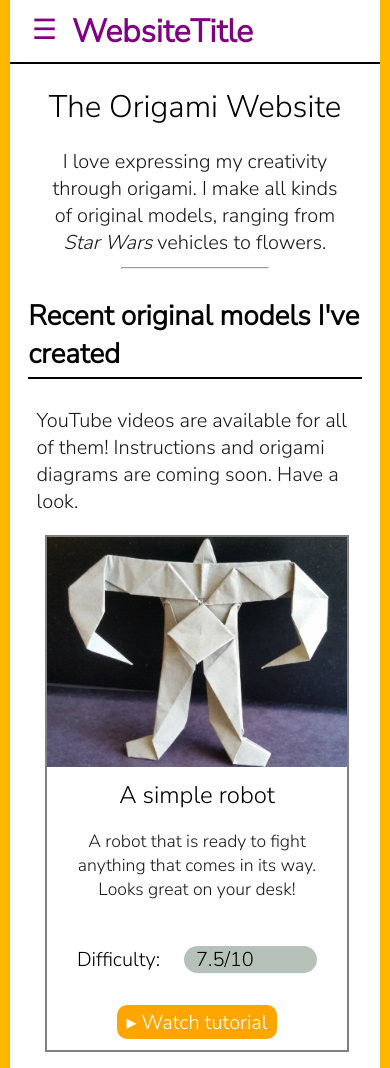
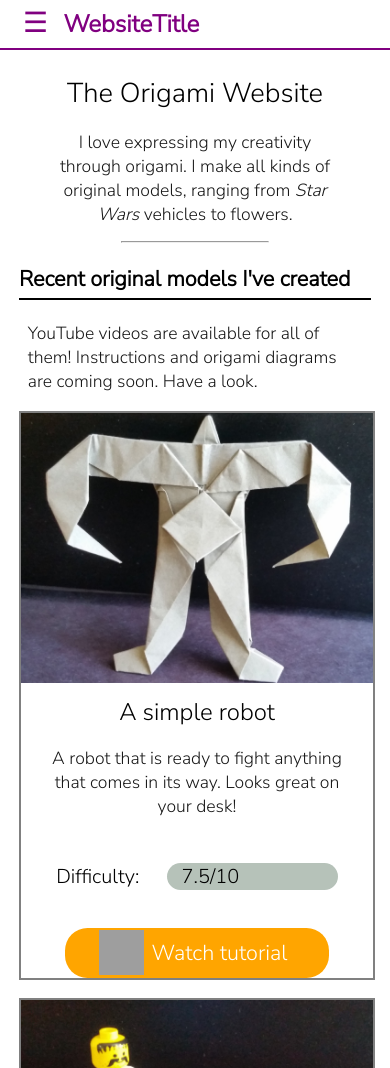
Before and after one commit to PitchK/h, a plain HTML site: page index.html in a window 390 px wide. Shown: the top 1068 px of the page. Drawn offline with Linux system fonts and the light colour scheme; grey boxes are pictures that could not be loaded.

Commit message:
mobile compatible

```diff
--- a/css/styles.css
+++ b/css/styles.css
@@ -1,5 +1,5 @@
 body{
-    background-color: #ffb700;
+
     margin: 0;
     font-family: 'Nunito Sans', sans-serif;
     margin-bottom: 0;
@@ -8,12 +8,25 @@ body{
 }
 
 #content{
-    margin-left: 7.5%;
-    margin-right: 7.5%;
-    width: 85%;
+
+    width: 80%;
     background-color: white;
     margin-top: 0;
     margin-bottom: 0;
+    margin-left: 10%;
+    margin-right: 10%;
+
+}
+
+
+.canvasHolder{
+    width: 10%;
+    height: 2000px;
+    border: 1px solid black;
+}
+
+#entireBody{
+    display: flex;
 }
 
 #text{
@@ -28,7 +41,7 @@ body{
     text-decoration: none;
     margin-top: auto;
     margin-bottom: auto;
-    padding-left: 5%;
+    padding-left: 12%;
     color: purple;
 }
 
@@ -36,16 +49,15 @@ body{
     display: block;
     display: flex;
     border-bottom: 3px solid grey;
-    position: sticky;
-
-
+    margin-bottom: 0;
 }
 
 #innerNavigation{
     display: flex;
 
-    margin-left: 20.8%;
+    margin-left: 18%;
     width: 100%;
+    margin-right: 9%;
 }
 
 .links{
@@ -94,6 +106,20 @@ body{
     display: flex;
 }
 
+#testDiv{
+    height: 300px;
+    width: 300px;
+    background-size: 300px;
+    border: 2px solid black;
+    background-image: url("https://pitchk.github.io/h/fv6_finished.svg");
+    transition: 0.5s;
+}
+
+#testDiv:hover{
+    transform: rotate(90deg);
+    transition: 0.5s;
+}
+
 .explore{
     color: white;
     background-color: orange;
@@ -125,11 +151,12 @@ body{
 }
 
 .section{
-    margin-left: 5%;
-    margin-right: 5%;
-    width: 90%;
+    margin-left: 2.5%;
+    margin-right: 2.5%;
+    width: 95%;
     margin-bottom: 5%;
 }
+
 
 .flexContainer{
     display: flex;
@@ -184,17 +211,17 @@ body{
 }
 
 .watchLink{
-    background-color: orange;
-    font-size: 125%;
+
+    font-size: 135%;
     border-radius: 10px;
     color: white;
     text-decoration: none;
     text-align: center;
     padding-left: 3%;
     padding-right: 3%;
-    padding-top: 1.2%;
-    padding-bottom: 1.2%;
-
+    margin-top: auto;
+    margin-bottom: auto;
+    text-decoration: none;
 }
 
 .betweenLinks{
@@ -204,7 +231,35 @@ body{
 
 .linkContainers{
     text-align: center;
+    display: flex;
+    background-color: orange;
+    justify-content: center;
+    text-decoration: none;
+    border-radius: 22.5px;
+    margin-left: 12.5%;
+    margin-right: 12.5%;
 }
+
+.ninjastar{
+    height: 45px;
+    width: 45px;
+    background-size: 45px;
+    margin-top: 1%;
+    margin-bottom: 1%;
+    background-image: url("https://pitchk.github.io/h/ninjastar.svg");
+    transition: 0.5s;
+}
+
+.linkContainers:hover .ninjastar{
+    transform: rotate(180deg);
+    transition: 0.5s;
+}
+
+.linkContainers:hover{
+    background-color: #ffbf00;
+    transition: 0.5s;
+}
+
 
 iframe{
     width: 100%;
@@ -227,12 +282,15 @@ iframe{
 
     .flexContainer{
         flex-direction: column;
+        width: 100%;
+        margin-left: 0;
+        margin-right: 0;
     }
 
     .indivFlexContainer{
-        width: 90%;
-        margin-left: 5%;
-        margin-right: 5%;
+        width: 100%;
+        margin-left: 0;
+        margin-right: 0;
         margin-bottom: 5%;
     }
 
@@ -243,26 +301,27 @@ iframe{
     #title{
         margin-left: 5%;
         margin-right: 5%;
-        font-size: 8vw;
-        padding-top: 20%;
+        font-size: 7vw;
+        padding-top: 17%;
     }
 
     #subtitle{
         margin-left: 10%;
         margin-right:10%;
-        font-size: 5vw;
+        font-size: 4vw;
+        margin-bottom: 4%;
     }
 
     #mobileHeader{
         display: block;
         display: flex;
-        border-bottom: 2px solid black;
+        border-bottom: 2px solid purple;
         /*position: fixed;*/
         position: fixed;
         background-color: white;
-        margin-left: 2.5%;
-        margin-right: 2.5%;
-        width: 95%;
+        margin-left: 0;
+        margin-right: 0;
+        width: 100%;
         z-index: 3;
         top: 0;
     }
@@ -280,8 +339,8 @@ iframe{
         width: 40px;
         height: 40px;
         text-align: center;
-        margin-top: 3%;
-        margin-bottom: 3%;
+        margin-top: 1%;
+        margin-bottom: 1%;
 
         transition: 0.7s;
     }
@@ -298,7 +357,7 @@ iframe{
         margin-top: auto;
         margin-bottom: auto;
         padding-left: 2%;
-
+        font-size: 150%;
     }
 
     #mobileHeaderOpen{
@@ -309,16 +368,17 @@ iframe{
         border-left: 4px solid white;
         position: absolute;
         z-index: 2;
-        margin-left: 2.5%;
-        margin-right: 2.5%;
-        width: 95%;
-        border-top: 2px solid purple;
+        margin-left: 0;
+        margin-right: 0;
+        width: 100%;
+
         display: none;
         position: fixed;
+        margin-top: 10%;
     }
 
     .mobileLinks{
-        font-size: 175%;
+        font-size: 125%;
         padding: 5%;
         color: white;
         text-decoration: none;
@@ -338,7 +398,7 @@ iframe{
     }
 
     #mobileMenu{
-        font-size: 200%;
+        font-size: 150%;
         text-decoration: underline;
         margin-top: 1%;
         margin-bottom: 1%;
@@ -348,15 +408,15 @@ iframe{
     }
 
     #subtitle{
-        font-size: 125%;
+        font-size: 110%;
     }
 
     .sectionTitle{
-        font-size: 175%;
+        font-size: 135%;
     }
 
     .sectionSubtitle{
-        font-size: 125%;
+        font-size: 4.5vw;
     }
 
     #title{
--- a/index.html
+++ b/index.html
@@ -32,7 +32,6 @@
             <a href="/gallery" class = 'mobileLinks'>Gallery</a>
         </div>
     </div>
-    <div id = 'content'>
     <div id = 'header'>
         <a href="" id = 'icon'>WebsiteTitle</a>
         <div id = 'innerNavigation'>
@@ -42,6 +41,9 @@
             <a href="/gallery" class = 'links'>Gallery</a>
         </div>
     </div>
+    <div id = 'bg'>
+        <div id = 'content'>
+
 
 
             <p id = 'title'>The Origami Website</p>
@@ -60,11 +62,14 @@
                             <p class = 'difficulty'>Difficulty: </p>
                             <p class = 'difficultyVisual'>7.5/10</p>
                         </div>
-                    <div class = 'linkContainers'>
-                        <a href="/simple-robot" class = 'watchLink'>▸ Watch tutorial</a>
+                        <a href="/simple-robot" class = 'linkContainers'>
+
+                            <div class = 'ninjastar'></div>
+                            <div class = 'watchLink'>Watch tutorial</div>
                             <div class = 'betweenLinks'></div>
                             <!--<a href="/simple-robot" class = 'watchLink'>View diagrams</a>-->
-                    </div>
+                        </a>
+
                     </div>
 
                     <div class = 'indivFlexContainer'>
@@ -75,11 +80,12 @@
                             <p class = 'difficulty'>Difficulty: </p>
                             <p class = 'difficultyVisual'>5/10</p>
                         </div>
-                    <div class = 'linkContainers'>
-                        <a href="/tank-with-a-long-cannon" class = 'watchLink'>▸ Watch tutorial</a>
+                        <a href="/tank-with-a-long-cannon" class = 'linkContainers'>
+                            <div class = 'ninjastar'></div>
+                            <div class = 'watchLink'>Watch tutorial</div>
                             <div class = 'betweenLinks'></div>
                             <!--<a href="/simple-robot" class = 'watchLink'>View diagrams</a>-->
-                    </div>
+                        </a>
                     </div>
 
                     <div class = 'indivFlexContainer'>
@@ -91,7 +97,8 @@
                             <p class = 'difficultyVisual'>5.5/10</p>
                         </div>
                         <div class = 'linkContainers'>
-                        <a href="/sea-shrimp" class = 'watchLink'>▸ Watch tutorial</a>
+                            <div class = 'ninjastar'></div>
+                            <a href="/sea-shrimp" class = 'watchLink'>Watch tutorial</a>
                             <div class = 'betweenLinks'></div>
                             <!--<a href="/simple-robot" class = 'watchLink'>View diagrams</a>-->
                         </div>
@@ -115,7 +122,7 @@
                             <p class = 'difficultyVisual'>8.5/10</p>
                         </div>
                         <div class = 'linkContainers'>
-                        <a href="/simple-robot" class = 'watchLink'>▸ Watch tutorial</a>
+                            <a href="/simple-robot" class = 'watchLink'>Watch tutorial</a>
                             <div class = 'betweenLinks'></div>
                             <!--<a href="/simple-robot" class = 'watchLink'>View diagrams</a>-->
                         </div>
@@ -208,6 +215,9 @@
             </div>-->
 
         </div>
+        <div id = 'testDiv'>Hey</div>
+    </div>
+
 
 </body>
 <script src="js/app.js"></script>
```
Lines whose indentation alone changed are shown as unchanged.
